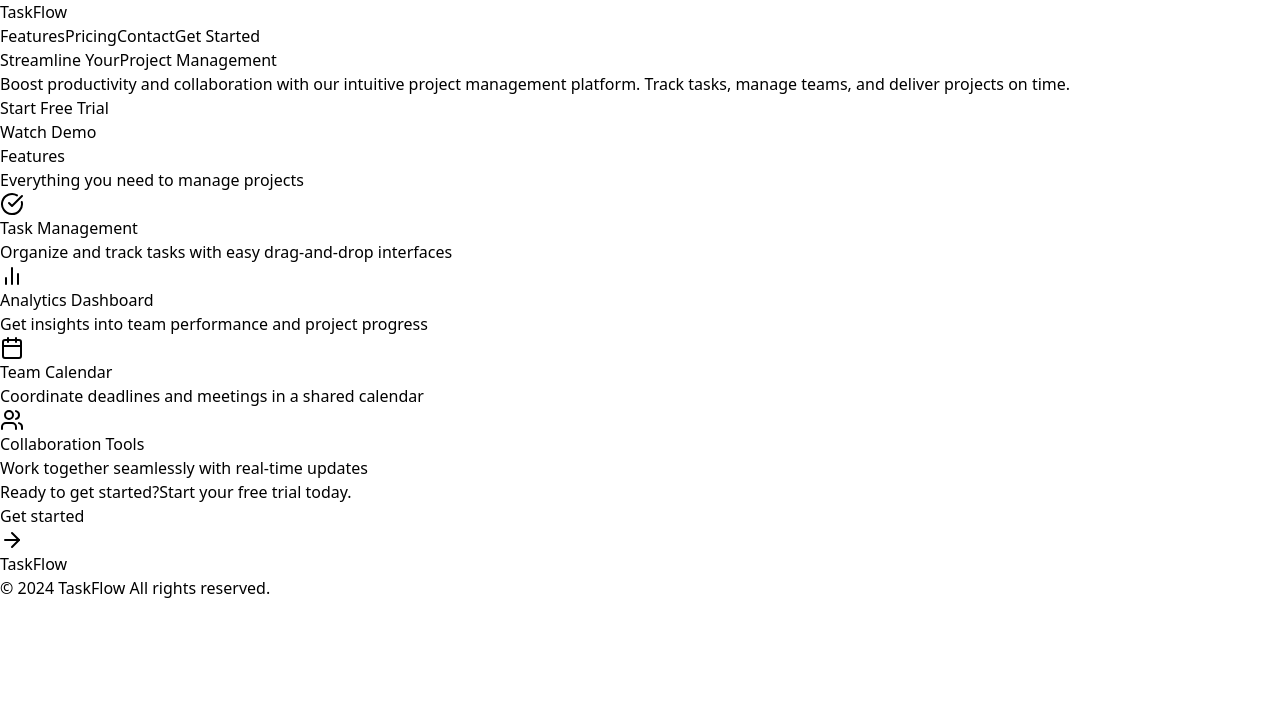
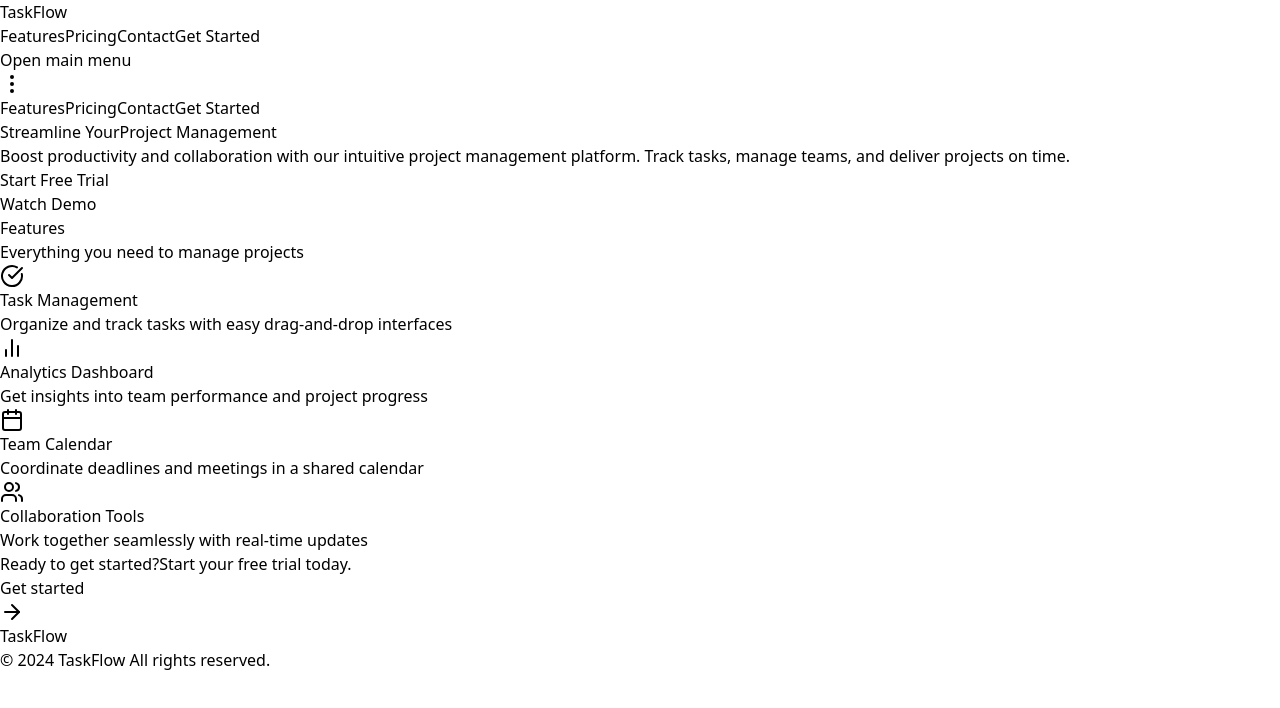
Before and after one commit to mddanish867/taskflow, a React (Vite) app: page / in a window 1280 px wide. Shown: the top 708 px of the page. Built offline with nearby package versions, Linux system fonts and the light colour scheme.

Commit message:
modified the landing page

```diff
--- a/src/components/home/LandingPage.jsx
+++ b/src/components/home/LandingPage.jsx
@@ -1,12 +1,20 @@
-import React from 'react';
-import { CheckCircle, BarChart2, Calendar, Users, ArrowRight } from 'lucide-react';
+import React, { useState } from 'react';
+import { CheckCircle, BarChart2, Calendar, Users, ArrowRight, EllipsisVertical, X } from 'lucide-react';
 import { useNavigate } from 'react-router-dom';
 
 const TaskFlow = () => {
- const navigate = useNavigate();
+  const [isMenuOpen, setIsMenuOpen] = useState(false);
+  const navigate = useNavigate();
+
   const handleGetStarted = () => {
-    navigate("/login")
-  }
+    navigate("/login");
+    setIsMenuOpen(false);
+  };
+
+  const toggleMenu = () => {
+    setIsMenuOpen(!isMenuOpen);
+  };
+
   const features = [
     {
       title: "Task Management",
@@ -32,28 +40,78 @@ const TaskFlow = () => {
 
   return (
     <div className="min-h-screen bg-white">
-      {/* Navigation - Added fixed positioning and backdrop blur */}
+      {/* Navigation */}
       <nav className="fixed top-0 left-0 right-0 z-50 bg-white/75 backdrop-blur-md border-b">
         <div className="max-w-7xl mx-auto px-4 sm:px-6 lg:px-8">
           <div className="flex justify-between h-16 items-center">
             <div className="flex items-center">
               <span className="text-2xl font-bold text-blue-600">TaskFlow</span>
             </div>
+
+            {/* Desktop Navigation */}
             <div className="hidden md:flex items-center space-x-8">
               <a href="#features" className="text-gray-600 hover:text-gray-900">Features</a>
               <a href="/pricing" className="text-gray-600 hover:text-gray-900">Pricing</a>
               <a href="/contact" className="text-gray-600 hover:text-gray-900">Contact</a>
               <button
-              onClick={handleGetStarted}
-              className="bg-blue-600 text-white px-4 py-2 rounded-lg hover:bg-blue-700">
+                onClick={handleGetStarted}
+                className="bg-blue-600 text-white px-4 py-2 rounded-lg hover:bg-blue-700">
                 Get Started
+              </button>
+            </div>
+
+            {/* Mobile Menu Button */}
+            <div className="md:hidden">
+              <button
+                onClick={toggleMenu}
+                className="inline-flex items-center justify-center p-2 rounded-md text-gray-600 hover:text-gray-900 hover:bg-gray-100 focus:outline-none focus:ring-2 focus:ring-inset focus:ring-blue-500"
+              >
+                <span className="sr-only">Open main menu</span>
+                {isMenuOpen ? (
+                  <X className="block h-6 w-6" />
+                ) : (
+                  <EllipsisVertical className="block h-6 w-6" />
+                )}
               </button>
             </div>
           </div>
         </div>
+
+        {/* Mobile Navigation */}
+        <div className={`md:hidden ${isMenuOpen ? 'block' : 'hidden'}`}>
+          <div className="px-2 pt-2 pb-3 space-y-1 bg-white border-b">
+            <a
+              href="#features"
+              className="block px-3 py-2 rounded-md text-base font-medium text-gray-600 hover:text-gray-900 hover:bg-gray-50"
+              onClick={() => setIsMenuOpen(false)}
+            >
+              Features
+            </a>
+            <a
+              href="/pricing"
+              className="block px-3 py-2 rounded-md text-base font-medium text-gray-600 hover:text-gray-900 hover:bg-gray-50"
+              onClick={() => setIsMenuOpen(false)}
+            >
+              Pricing
+            </a>
+            <a
+              href="/contact"
+              className="block px-3 py-2 rounded-md text-base font-medium text-gray-600 hover:text-gray-900 hover:bg-gray-50"
+              onClick={() => setIsMenuOpen(false)}
+            >
+              Contact
+            </a>
+            <button
+              onClick={handleGetStarted}
+              className="w-full text-left px-3 py-2 rounded-md text-base font-medium text-white bg-blue-600 hover:bg-blue-700"
+            >
+              Get Started
+            </button>
+          </div>
+        </div>
       </nav>
 
-      {/* Added padding-top to account for fixed navbar */}
+      {/* Rest of the component remains the same */}
       <div className="pt-16">
         {/* Hero Section */}
         <div className="relative bg-white overflow-hidden">
```
